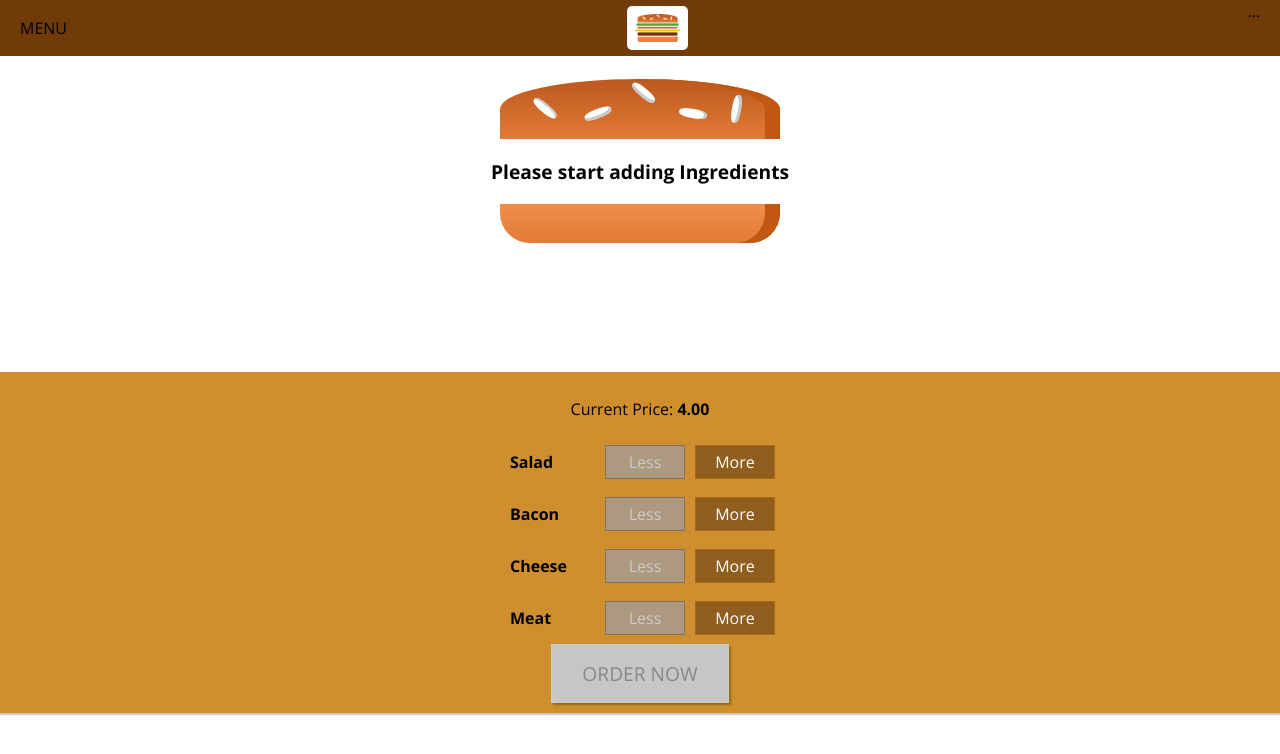
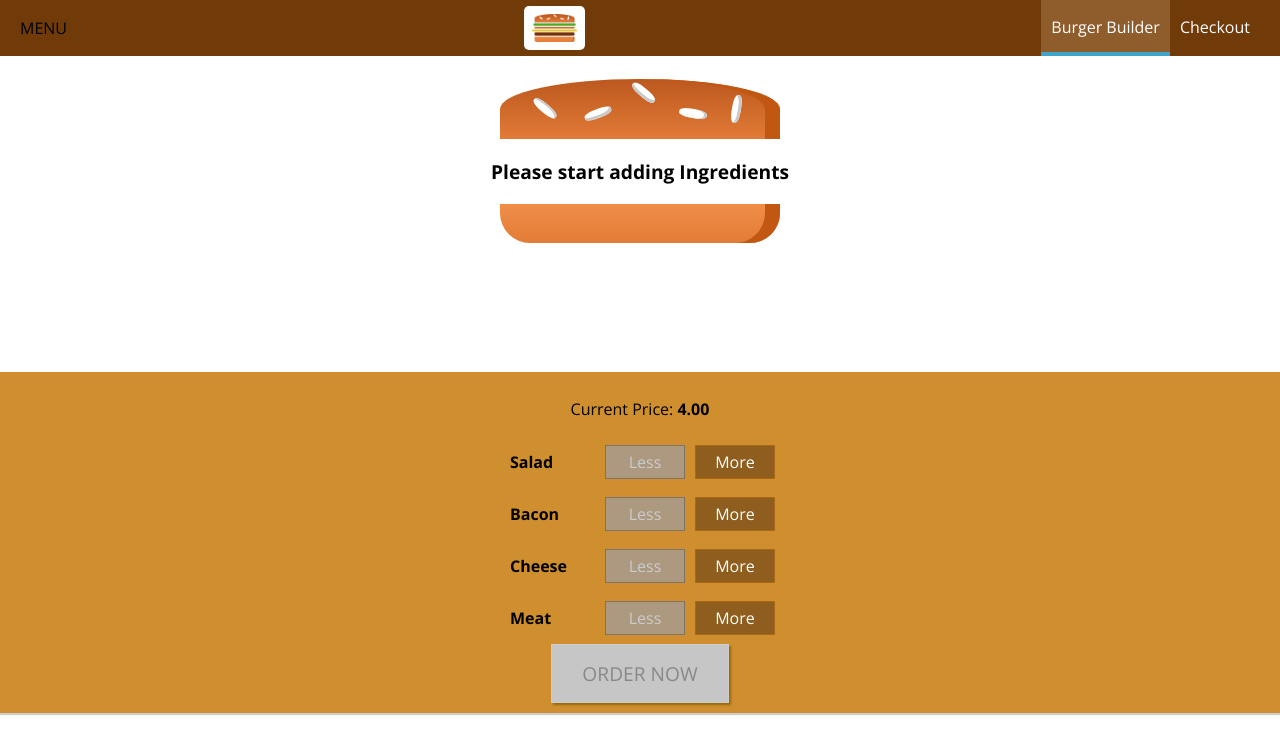
Before and after one commit to MisaelCalvillo/burger-maker-reactjs, a React app: page / in a window 1280 px wide. Shown: the top 754 px of the page. Built offline with nearby package versions, Linux system fonts and the light colour scheme.

Commit message:
React: Add NavigationItems to Toolbar component

```diff
--- /dev/null
+++ b/src/components/Navigation/NavigationItems/NavigationItem/NavigationItem.css
@@ -0,0 +1,26 @@
+.NavigationItem {
+  margin: 0;
+  box-sizing: border-box;
+  display: flex;
+  height: 100%;
+  width: auto;
+  align-items: center;
+}
+
+.NavigationItem a {
+  color: white;
+  text-decoration: none;
+  height: 100%;
+  padding: 16px 10px;
+  border-bottom: 4px solid transparent;
+  box-sizing: border-box;
+  display: block;
+}
+
+.NavigationItem a:hover,
+.NavigationItem a:active,
+.NavigationItem a.active {
+  background-color: #8f5c2c;
+  border-bottom: 4px solid #40A4C8;
+  color: white;
+}
--- /dev/null
+++ b/src/components/Navigation/NavigationItems/NavigationItem/NavigationItem.js
@@ -0,0 +1,13 @@
+import React from 'react';
+
+import classes from './NavigationItem.css';
+
+const navigationItem = (props) => (
+  <li className={classes.NavigationItem}>
+    <a
+      href={props.link}
+      className={props.active ? classes.active : null}>{props.children}</a>
+  </li>
+);
+
+export default navigationItem;
--- /dev/null
+++ b/src/components/Navigation/NavigationItems/NavigationItems.css
@@ -0,0 +1,8 @@
+.NavigationItems {
+  margin: 0;
+  padding: 0;
+  list-style: none;
+  display: flex;
+  align-items: center;
+  height: 100%;
+}
--- /dev/null
+++ b/src/components/Navigation/NavigationItems/NavigationItems.js
@@ -0,0 +1,17 @@
+import React from 'react';
+
+import classes from './NavigationItems.css';
+import NavigationItem from './NavigationItem/NavigationItem';
+
+const navigationItems = () => (
+    <ul className={classes.NavigationItems}>
+        <NavigationItem link={'/'} active>
+            Burger Builder
+        </NavigationItem>
+        <NavigationItem link={'/'}>
+            Checkout
+        </NavigationItem>
+    </ul>
+);
+
+export default navigationItems;
--- a/src/components/Navigation/Toolbar/Toolbar.js
+++ b/src/components/Navigation/Toolbar/Toolbar.js
@@ -2,13 +2,14 @@
 
 import classes from './Toolbar.css';
 import Logo from './../../../components/Logo/Logo';
+import NavigationItems from './../NavigationItems/NavigationItems';
 
 const toolbar = (props) => (
   <header className={classes.Toolbar}>
     <div>MENU</div>
     <Logo />
     <nav>
-      ...
+      <NavigationItems />
     </nav>
   </header>
 );
```
